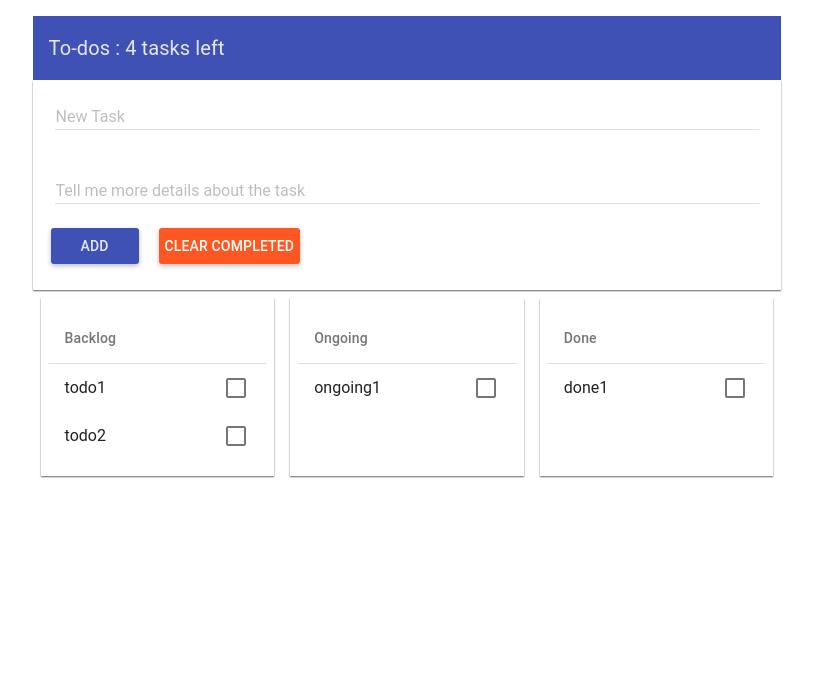
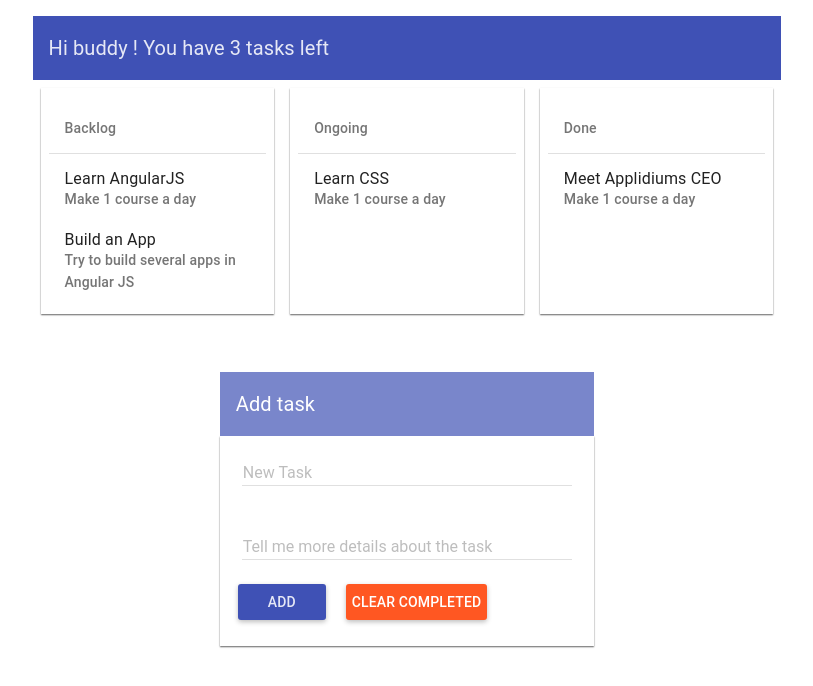
Before and after one commit to leka113/todo, a website: page todo.1.html in a window 1280 px wide. Shown: the whole page, without its empty margins (233-1046 px from the left). Drawn offline with Linux system fonts and the light colour scheme.

Commit message:
View Optimization
- moved the kanban board above the 'add task bar'
- modified the title
- now showing real text and details for tasks

```diff
--- a/css/todo.css
+++ b/css/todo.css
@@ -47,6 +47,13 @@ HTMLJSCSS
   color: grey;
 }
 
+.todo-detail {
+  color: grey;
+}
+
+.divider-toolbar {
+background-color: white;}
+
 .md-divider {
   margin-top: 0;
   margin-bottom: 0; }
--- a/js/controllers/todoController2.js
+++ b/js/controllers/todoController2.js
@@ -30,7 +30,7 @@ app.controller('MainController', function($attrs, $scope, $mdToast, $mdDialog, $
     );
   };
 
-  $scope.todos = [{text:'Learn AngularJS', detail:'Make 1 course a day', done:false, bin:'todo',index:'1', id:'todo1'},{text:'Build an App',detail:'Try to build several apps in Angular JS', done:false, bin:'todo',index:'2', id:'todo2'},{text:'Learn CSS', detail:'Make 1 course a day', done:false, bin:'ongoing',index:'1', id:'ongoing1'},{text:'Learn AngularJS', detail:'Make 1 course a day', done:false, bin:'done',index:'1', id:'done1'}]
+  $scope.todos = [{text:'Learn AngularJS', detail:'Make 1 course a day', done:false, bin:'todo',index:'1', id:'todo1'},{text:'Build an App',detail:'Try to build several apps in Angular JS', done:false, bin:'todo',index:'2', id:'todo2'},{text:'Learn CSS', detail:'Make 1 course a day', done:false, bin:'ongoing',index:'1', id:'ongoing1'},{text:'Meet Applidiums CEO', detail:'Make 1 course a day', done:false, bin:'done',index:'1', id:'done1'}]
   $scope.addTodo = function () {
     var index = $scope.todos.length+1;
     var id = 'todo'+index;
@@ -41,6 +41,18 @@ app.controller('MainController', function($attrs, $scope, $mdToast, $mdDialog, $
   $scope.todoOngoing = [{text:'Learn HTML/CSS', detail:'Make 1 course a day', done:true, bin:'ongoing', index:'1', id:'ongoing1'},{text:'DragnDrop',detail:'Try to build several apps in Angular JS', done:false, bin:'ongoing', index:'2', id:'ongoing2'}]
   $scope.todoDone = [{text:'Learn HTML/CSS', detail:'Make 1 course a day', done:true, bin:'done', index:'1', id:'done1'},{text:'DragnDrop',detail:'Try to build several apps in Angular JS', done:false, bin:'done', index:'2', id:'done2'}]
 
+  $scope.getLength = function() {
+    var result = 0;
+    for (var i=0;i<$scope.todos.length;i++) {
+      if ($scope.todos[i].bin==='todo' || $scope.todos[i].bin==='ongoing' )
+        result++;
+        else {
+
+        }
+    }
+    return result;
+
+  }
 
   $scope.clearCompleted = function () {
     $scope.todos = $scope.todos.filter(function(todo){
--- a/todo.1.html
+++ b/todo.1.html
@@ -16,15 +16,81 @@
         <div flex="60">
           <md-toolbar>
             <div class="md-toolbar-tools">
-              <h2 class="md-flex">To-dos : {{todos.length}} tasks left</h2>
+              <h2 class="md-flex">Hi buddy ! You have {{getLength()}} tasks left</h2>
             </div>
           </md-toolbar>
         </div>
         <div flex="20"></div>
 
+        <!--List of tasks-->
+        <div flex="20"></div>
+        <div flex="60">
+          <div layout="row">
+            <!--List of tasks TODO -->
+            <div flex="" droppable drop="handleDrop" id="binTodo" bin="todo" class="todo-box" layout-margin>
+              <md-list ng-cloak>
+                <md-subheader class="md-no-sticky">Backlog</md-subheader>
+                <md-divider></md-divider>
+                <md-list-item ng-repeat="todo in todos" ng-if="checkBin(todo,'todo')" class="md-2-line" id="{{todo.id}}" draggable >
+                  <div class="md-list-item-text">
+                    <h3>{{todo.text}}</h3>
+                    <p class="todo-detail">{{todo.detail}}</p>
+                  </div>
+                 </md-list-item>
+                </md-list>
+            </div>
+
+
+            <!--List of tasks ONGOING -->
+            <div flex="" droppable drop="handleDrop" id="binOngoing" bin="ongoing" class="todo-box" layout-margin>
+              <md-list ng-cloak>
+                <md-subheader class="md-no-sticky">Ongoing</md-subheader>
+                <md-divider></md-divider>
+                <md-list-item ng-repeat="todo in todos" ng-if="checkBin(todo,'ongoing')" class="md-2-line" id="{{todo.id}}" draggable >
+                  <div class="md-list-item-text">
+                    <h3>{{todo.text}}</h3>
+                    <p class="todo-detail">{{todo.detail}}</p>
+                  </div>                </md-list-item>
+              </md-list>
+            </div>
+
+            <!--List of tasks DONE -->
+            <div flex="" droppable drop="handleDrop" id="binDone" bin="done" class="todo-box" layout-margin>
+              <md-list ng-cloak>
+                <md-subheader class="md-no-sticky">Done</md-subheader>
+                <md-divider></md-divider>
+                <md-list-item ng-repeat="todo in todos" ng-if="checkBin(todo,'done')" class="md-2-line" id="{{todo.id}}" draggable >
+                  <div class="md-list-item-text">
+                    <h3>{{todo.text}}</h3>
+                    <p class="todo-detail">{{todo.detail}}</p>
+                  </div>
+                </md-list-item>
+              </md-list>
+            </div>
+          </div>
+        </div>
+        <div flex="20"></div>
+
+        <!--Divider-->
+        <div flex="20"></div>
+        <div flex="60" style="height:50px">
+        </div>
+        <div flex="20"></div>
+
+        <!--Toolbar - Add Task -->
+        <div flex="35"></div>
+        <div flex="30">
+          <md-toolbar class="md-primary md-hue-1">
+            <div class="md-toolbar-tools">
+              <h2 class="md-flex">Add task</h2>
+            </div>
+          </md-toolbar>
+        </div>
+        <div flex="35"></div>
+
         <!--Task form-->
-        <div flex="20"></div>
-        <div flex="60" class="todo-box padding-box" layout="column">
+        <div flex="35"></div>
+        <div flex="30" class="todo-box padding-box" layout="column">
           <div flex>
           <md-input-container class="md-block">
             <label>New Task</label>
@@ -40,53 +106,7 @@
           <md-button class="md-raised md-warn" layout-align="left center" ng-click="clearCompleted()">Clear completed</md-button>
           </div>
         </div>
-        <div flex="20"></div>
-        <!--List of tasks-->
-        <div flex="20"></div>
-        <div flex="60">
-          <div layout="row">
-
-            <!--List of tasks TODO -->
-            <div flex="" droppable drop="handleDrop" id="binTodo" bin="todo" class="todo-box" layout-margin>
-              <md-list ng-cloak>
-                <md-subheader class="md-no-sticky">Backlog</md-subheader>
-                <md-divider></md-divider>
-                <md-list-item ng-repeat="todo in todos" ng-if="checkBin(todo,'todo')" class="item" id="{{todo.id}}" draggable >
-                  <p class="done-{{todo.done}}">{{todo.id}}</p>
-                  <md-checkbox class="md-secondary" ng-model="todo.done">
-                 </md-list-item>
-                </md-list>
-            </div>
-
-
-            <!--List of tasks ONGOING -->
-            <div flex="" droppable drop="handleDrop" id="binOngoing" bin="ongoing" class="todo-box" layout-margin>
-              <md-list ng-cloak>
-                <md-subheader class="md-no-sticky">Ongoing</md-subheader>
-                <md-divider></md-divider>
-                <md-list-item ng-repeat="todo in todos" ng-if="checkBin(todo,'ongoing')" class="item" id="{{todo.id}}" draggable >
-                  <p class="done-{{todo.done}}">{{todo.id}}</p>
-                  <md-checkbox ng-model="todo.done" class="md-secondary">
-                </md-list-item>
-              </md-list>
-            </div>
-
-            <!--List of tasks DONE -->
-            <div flex="" droppable drop="handleDrop" id="binDone" bin="done" class="todo-box" layout-margin>
-              <md-list ng-cloak>
-                <md-subheader class="md-no-sticky">Done</md-subheader>
-                <md-divider></md-divider>
-                <md-list-item ng-repeat="todo in todos" ng-if="checkBin(todo,'done')" class="item" id="{{todo.id}}" draggable >
-                  <p class="done-{{todo.done}}">{{todo.id}}</p>
-                  <md-checkbox ng-model="todo.done" class="md-secondary">
-                </md-list-item>
-              </md-list>
-            </div>
-
-
-          </div>
-        </div>
-
+        <div flex="30"></div>
 
     </md-content>
 
```
